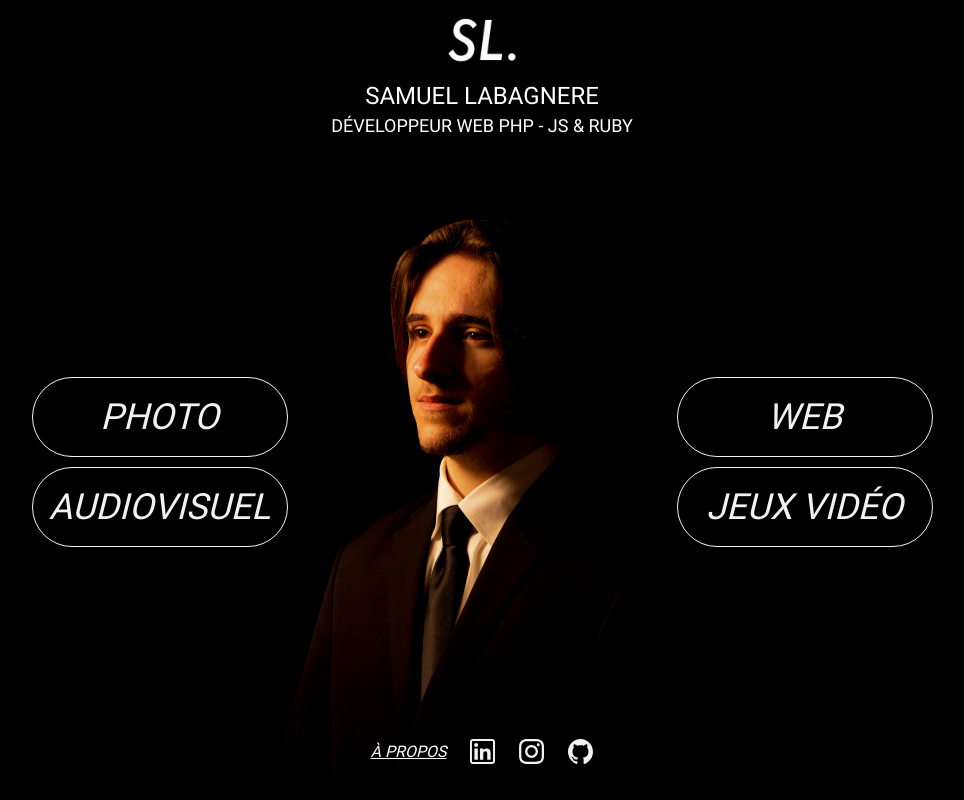
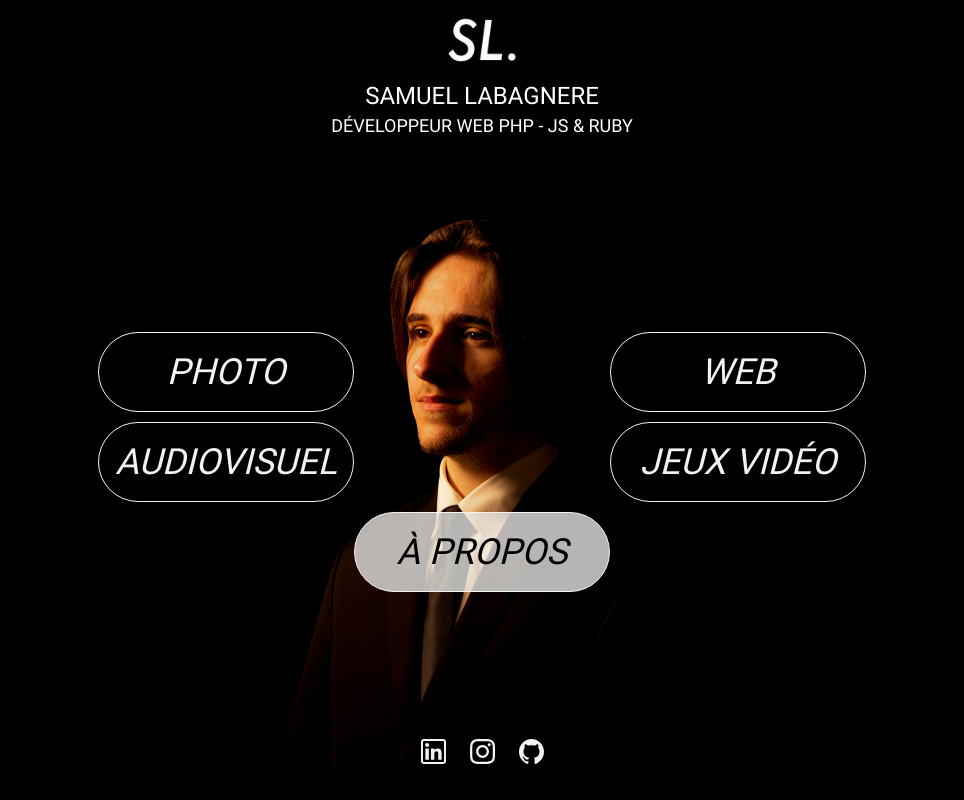
Before and after one commit to Samuel-Labagnere/portfolio-v2, a SvelteKit app: page / in a window 1280 px wide. Shown: the whole page, without its empty margins (158-1122 px from the left). Built offline with nearby package versions, Linux system fonts and the light colour scheme.

Commit message:
:lipstick: Made About page stand out

```diff
--- a/src/routes/+page.svelte
+++ b/src/routes/+page.svelte
@@ -21,7 +21,8 @@
   </header>
 
   <section class="relative">
-    <div class="absolute flex flex-col justify-center gap-2.5 md:flex-row md:justify-around items-center w-full h-full">
+    <div class="absolute flex flex-col justify-center items-center gap-2.5 w-full h-full">
+      <div class="flex flex-col justify-center gap-2.5 md:gap-64 md:flex-row md:justify-between items-center">
         <div class="flex flex-col gap-2.5 items-center">
           <a href="/photo" class="btn">
             Photo
@@ -41,8 +42,9 @@
             Jeux vidéo
           </a>
         </div>
+      </div>
 
-      <a href="/about" class="md:hidden btn">
+      <a href="/about" class="btn !bg-primary/75 !text-black">
         À propos
       </a>
     </div>
@@ -50,10 +52,6 @@
     <img alt="Samuel Labagnere en costume" src={sam} class="mx-auto" />
 
     <div class="absolute bottom-0 flex justify-center items-center w-full my-12 md:my-5 gap-6">
-      <a href="/about" class="hidden md:block link">
-        À propos
-      </a>
-
       <a href="https://www.linkedin.com/in/samuel-labagnere/" target="_blank">
         <img alt="Linkedin" src={linkedin} />
       </a>
```
Lines whose indentation alone changed are shown as unchanged.
